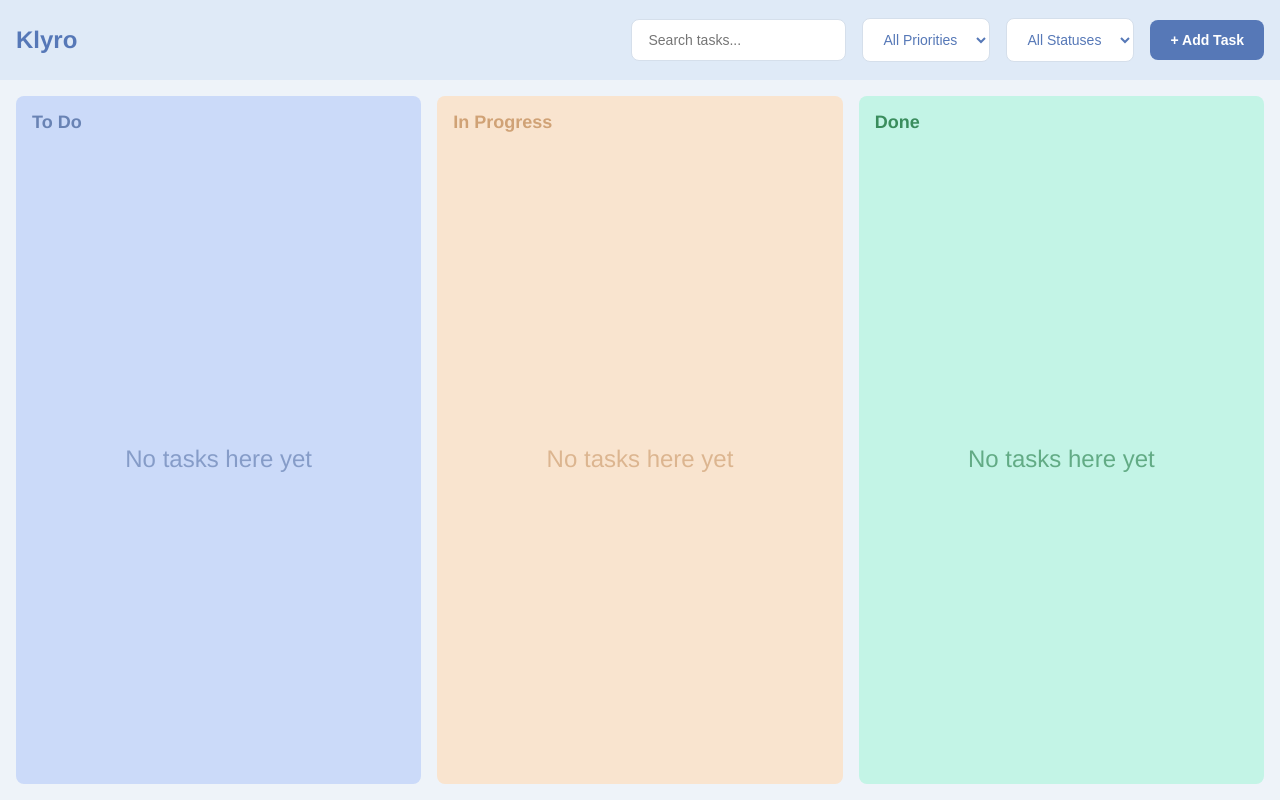
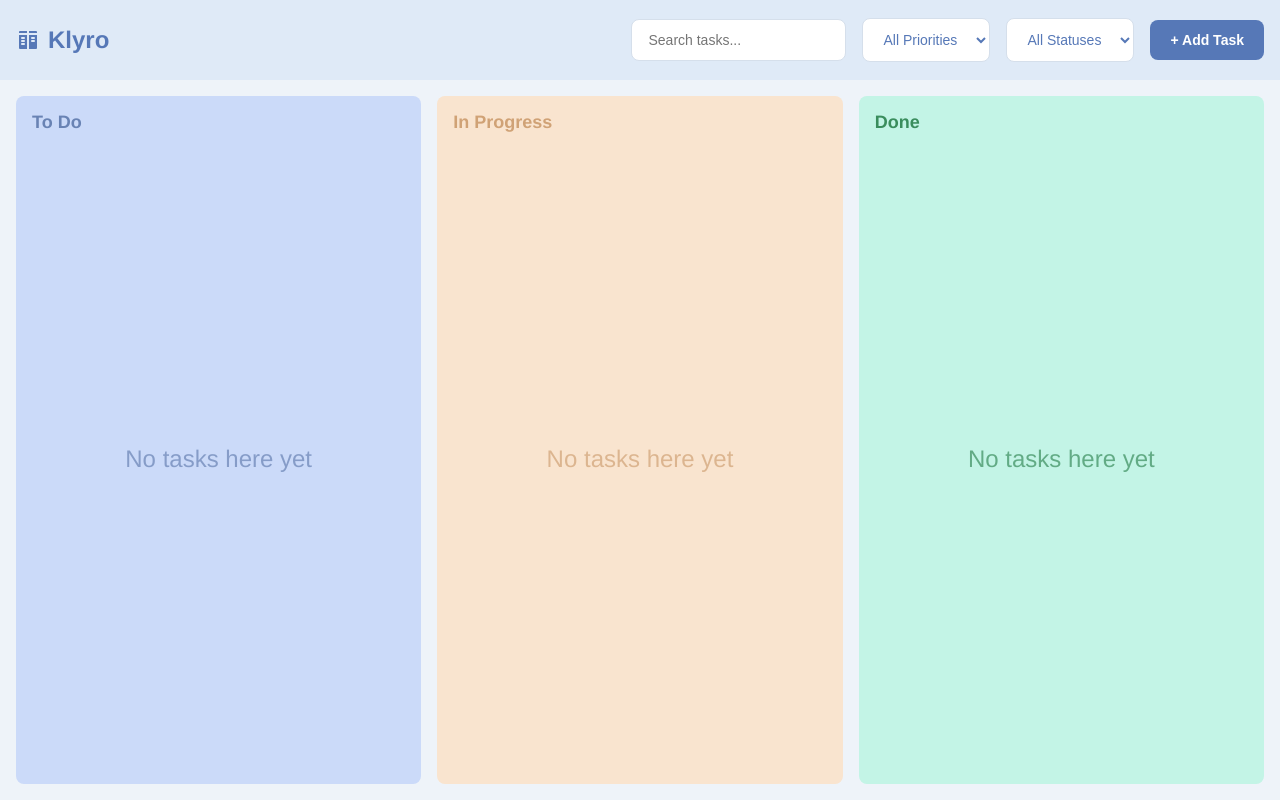
Before and after one commit to novix-vertex/SCS3-Klyro, a React (Vite) app: page / in a window 1280 px wide. Built offline with nearby package versions, Linux system fonts and the light colour scheme.

Commit message:
- favicon and logo added

```diff
--- a/index.html
+++ b/index.html
@@ -1,12 +1,16 @@
 <!doctype html>
 <html lang="en">
+
 <head>
   <meta charset="UTF-8" />
   <meta name="viewport" content="width=device-width, initial-scale=1.0" />
+  <link rel="shortcut icon" href="/src/assets/favicon.png" type="image/x-icon">
   <title>Klyro</title>
 </head>
+
 <body>
   <div id="root"></div>
   <script type="module" src="/src/main.jsx"></script>
 </body>
+
 </html>
--- a/src/components/Header.jsx
+++ b/src/components/Header.jsx
@@ -1,3 +1,4 @@
+import logo from "../assets/logo.png";
 const Header = ({
     onAddTask,
     searchText,
@@ -9,7 +10,10 @@ const Header = ({
 }) => {
     return (
         <header>
-            <h1>Klyro</h1>
+            <div className="header-logo-section">
+                <img src={logo} className="logo" alt="Klyro logo" />
+                <h1>Klyro</h1>
+            </div>
 
             <div className="header-actions">
                 <input
--- a/src/index.css
+++ b/src/index.css
@@ -120,6 +120,14 @@ header button:hover {
 .header-actions select:focus {
   border-color: var(--color-text);
 }
+
+header .header-logo-section {
+  display: flex;
+  align-items: center;
+  justify-content: start;
+  gap: 0.5rem;
+}
+
 
 .board {
   display: grid;
```
Also changed, not shown: src/assets/favicon.png (added), src/assets/logo.png (added). Lines whose indentation alone changed are shown as unchanged.
